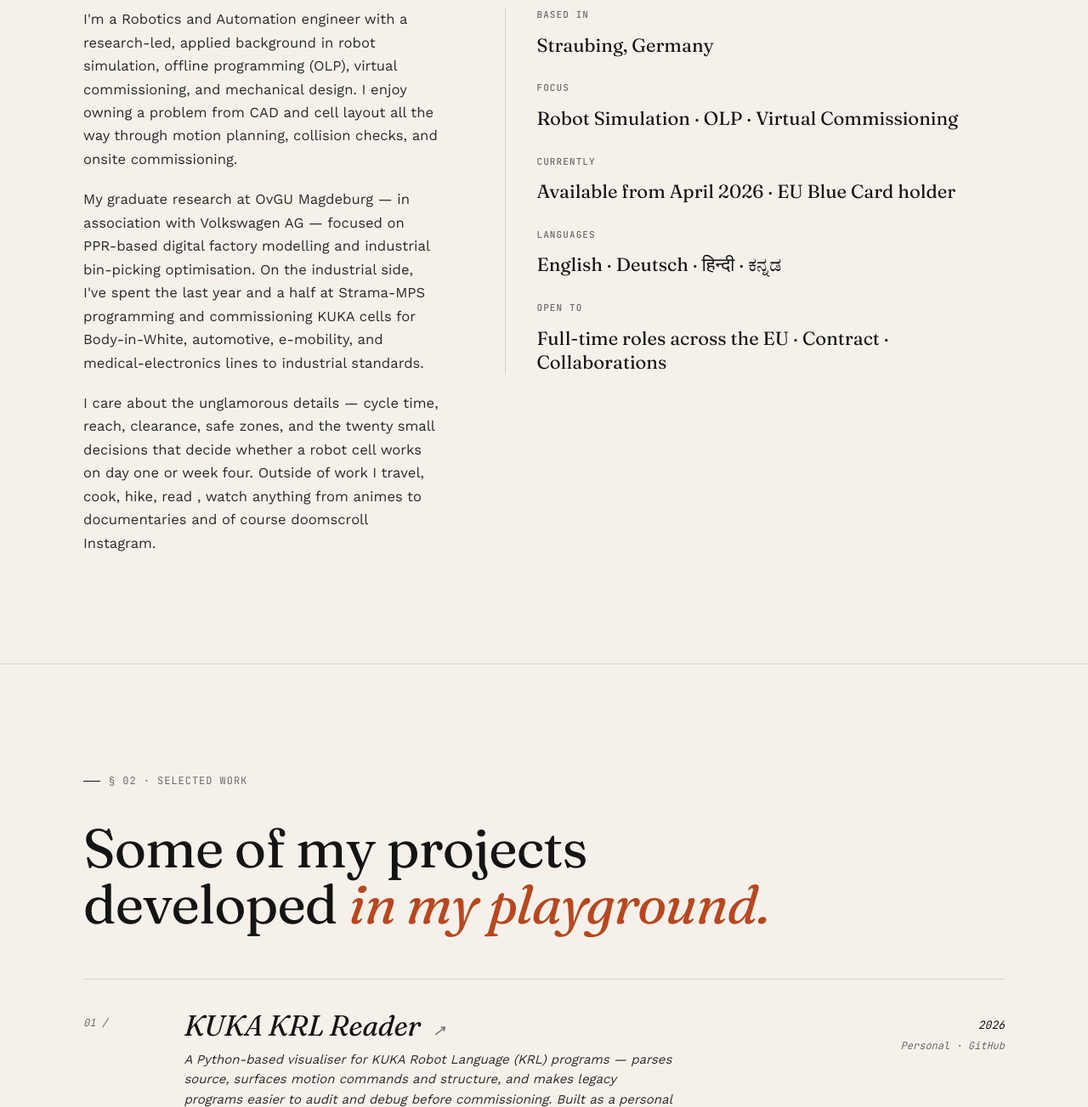
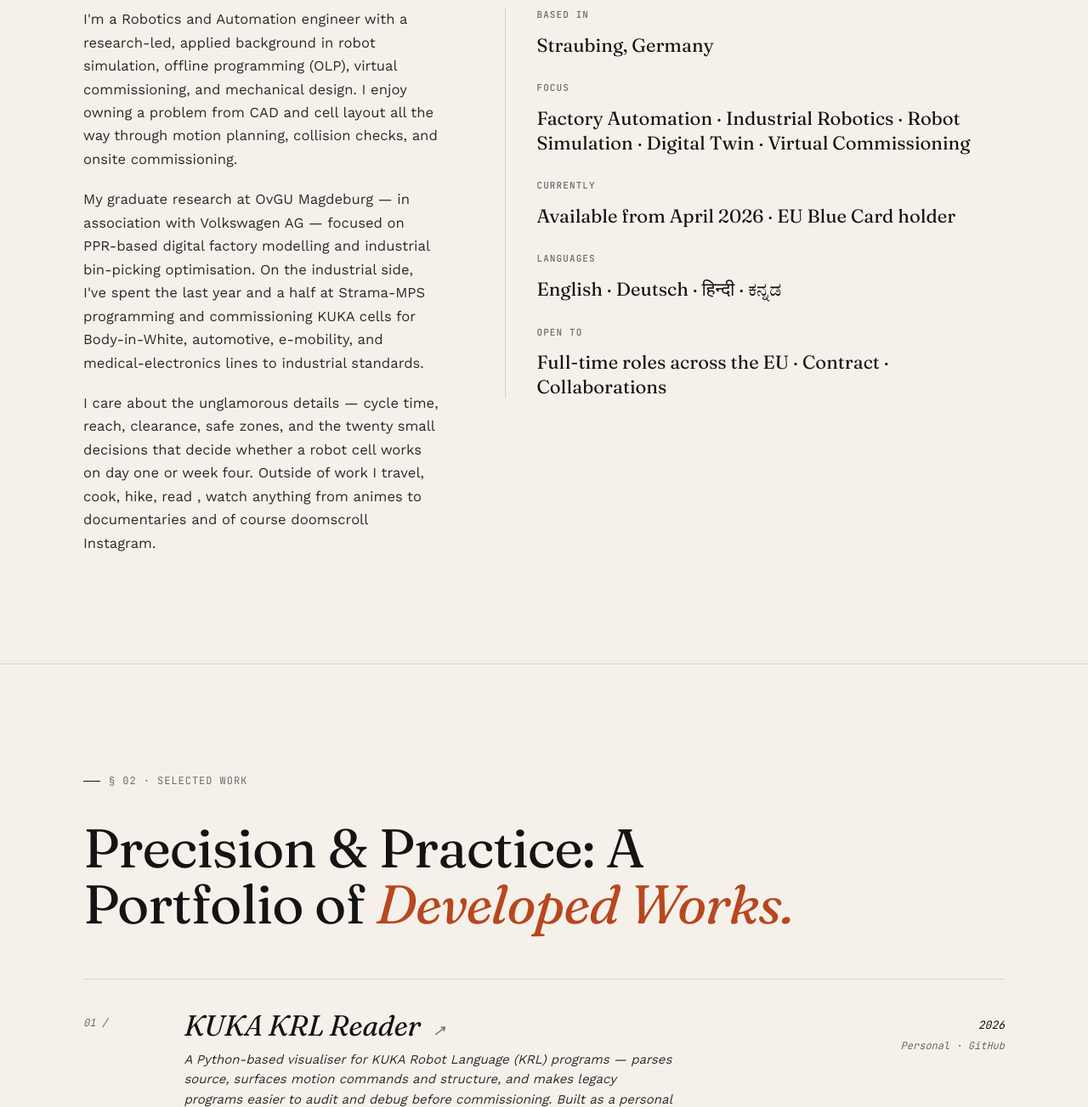
Before and after one commit to Thejas12Dixit/Thejas12Dixit.github.io, a plain HTML site: page index.html in a window 1280 px wide. Shown: the part 1540-2843 px from the top of the page at 85% size. Drawn offline with nearby package versions, Linux system fonts and the light colour scheme.

Commit message:
Add files via upload

```diff
--- a/index.html
+++ b/index.html
@@ -637,7 +637,7 @@
             </div>
             <div class="info-block">
               <h4>Focus</h4>
-              <div class="info-value">Robot Simulation · OLP · Virtual Commissioning</div>
+              <div class="info-value"> Factory Automation · Industrial Robotics · Robot Simulation · Digital Twin · Virtual Commissioning</div>
             </div>
             <div class="info-block">
               <h4>Currently</h4>
@@ -660,7 +660,7 @@
       <div class="wrap">
         <div class="section-label reveal">§ 02 · Selected Work</div>
         <h2 id="work-title" class="reveal">
-          Some of my projects developed <em>in my playground.
+          Precision & Practice: A Portfolio of <em>Developed Works.
         </h2>
 
         <div class="projects">
```
